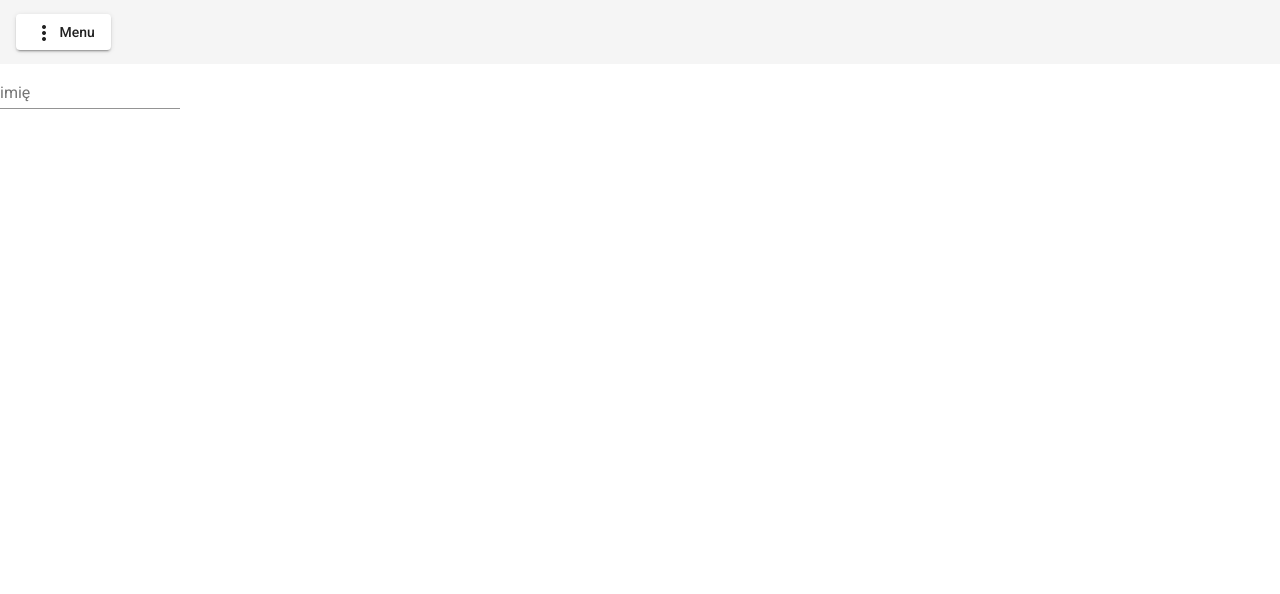
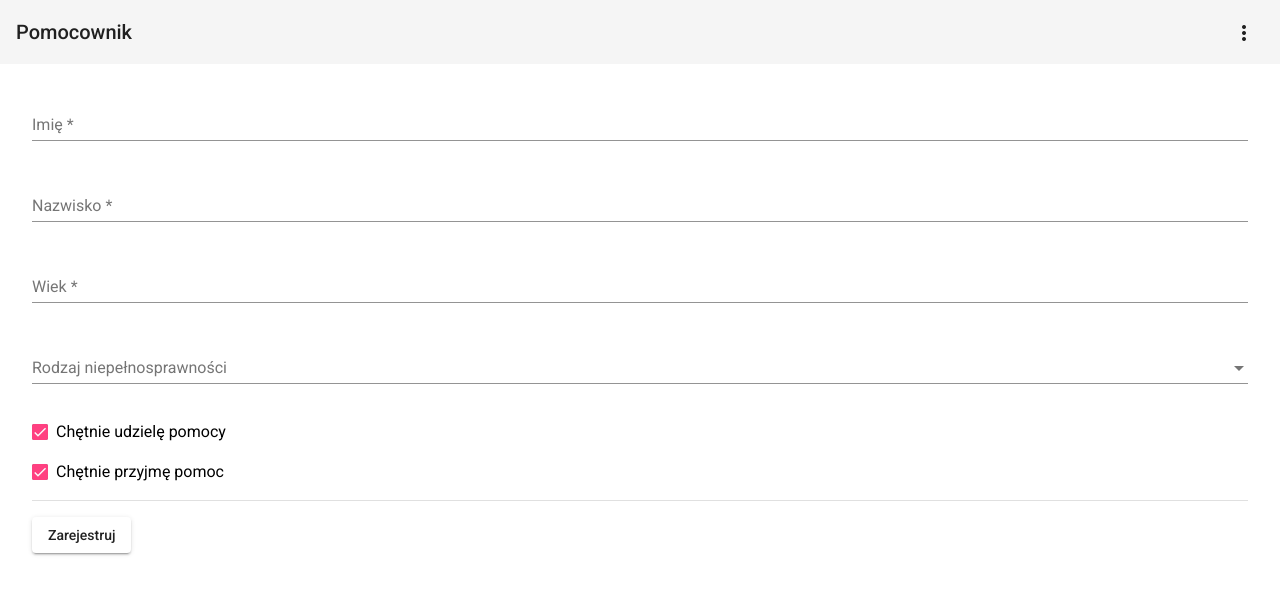
Before and after one commit to maciok/helper, an Angular app in the folder src/ui/: page /registration in a window 1280 px wide. Shown: the top 594 px of the page. Built offline with nearby package versions, Linux system fonts and the light colour scheme.

Commit message:
registration form

```diff
--- a/src/ui/src/app/app.component.html
+++ b/src/ui/src/app/app.component.html
@@ -1,14 +1,20 @@
 <mat-toolbar>
+
+  <!--<button mat-icon-button>
+    <mat-icon>arrow_back</mat-icon>
+  </button>-->
+
+  <span>Pomocownik</span>
+
   <mat-menu #appMenu="matMenu">
-    <button mat-menu-item>Zgłoś potrzebę pomocy</button>
     <button mat-menu-item>Twój profil</button>
+    <button mat-menu-item routerLink="/registration">Rejestracja</button>
   </mat-menu>
 
-  <button mat-raised-button [matMenuTriggerFor]="appMenu">
+  <button id="menuBtn" mat-icon-button [matMenuTriggerFor]="appMenu">
     <mat-icon>more_vert</mat-icon>
-    Menu
   </button>
+
 </mat-toolbar>
 
-
 <router-outlet></router-outlet>
--- a/src/ui/src/app/app.component.scss
+++ b/src/ui/src/app/app.component.scss
@@ -0,0 +1,3 @@
+mat-toolbar {
+  justify-content: space-between;
+}
--- a/src/ui/src/app/model/role.model.ts
+++ b/src/ui/src/app/model/role.model.ts
@@ -1,4 +1,4 @@
-enum Role {
+export enum Role {
   VOLUNTEER,
   NECESSITOUS,
 }
--- a/src/ui/src/app/model/user.model.ts
+++ b/src/ui/src/app/model/user.model.ts
@@ -1,7 +1,10 @@
+import { Role } from "./role.model";
+import { Disabilities } from "./disabilities.model";
+
 export interface User {
   firstName: string;
   lastName: string;
   roles: Role[];
-  disabilities: [];
+  disabilities: Disabilities[];
   age: number;
 }
--- a/src/ui/src/app/registration/registration.component.html
+++ b/src/ui/src/app/registration/registration.component.html
@@ -1,5 +1,55 @@
-<form>
-  <mat-form-field class="example-full-width">
-    <input matInput placeholder="imię">
-  </mat-form-field>
+<form [formGroup]="form" (ngSubmit)="onSubmit()">
+  <p>
+    <mat-form-field>
+      <label for="firstName" class="sr-only">Imię</label>
+      <input id="firstName" matInput placeholder="Imię" [formControl]="firstNameControl">
+      <mat-error *ngIf="!firstNameControl.valid && firstNameControl.touched">
+        Imię jest wymagane
+      </mat-error>
+    </mat-form-field>
+  </p>
+  <p>
+    <mat-form-field>
+      <label for="lastName" class="sr-only">Nazwisko</label>
+      <input id="lastName" matInput placeholder="Nazwisko" [formControl]="lastNameControl">
+      <mat-error *ngIf="!lastNameControl.valid && lastNameControl.touched">
+        Nazwisko jest wymagane
+      </mat-error>
+    </mat-form-field>
+  </p>
+  <p>
+    <mat-form-field>
+      <label for="age" class="sr-only">Wiek</label>
+      <input id="age" matInput placeholder="Wiek" [formControl]="ageControl">
+      <mat-error *ngIf="!ageControl.valid && ageControl.touched">
+        Wiek jest wymagany
+      </mat-error>
+    </mat-form-field>
+  </p>
+  <p>
+    <mat-form-field>
+      <mat-label>Rodzaj niepełnosprawności</mat-label>
+      <mat-select [formControl]="disabilitiesControl" multiple>
+        <mat-option [value]="0">Ruchowa</mat-option>
+        <mat-option [value]="1">Słuchowa</mat-option>
+        <mat-option [value]="2">Wzrokowa</mat-option>
+        <mat-option [value]="3">Umysłowa</mat-option>
+        <mat-option [value]="4">Choroba przewlekła</mat-option>
+        <mat-option [value]="5">CHoroby kręgosłupa</mat-option>
+        <mat-option [value]="6">Alergie</mat-option>
+      </mat-select>
+    </mat-form-field>
+  </p>
+  <p>
+    <mat-checkbox [formControl]="givesHelpControl">Chętnie udzielę pomocy</mat-checkbox>
+  </p>
+  <p>
+    <mat-checkbox [formControl]="needsHelpControl">Chętnie przyjmę pomoc</mat-checkbox>
+  </p>
+  <p>
+    <mat-divider></mat-divider>
+  </p>
+  <p>
+    <button type="submit" mat-raised-button>Zarejestruj</button>
+  </p>
 </form>
--- a/src/ui/src/app/registration/registration.component.scss
+++ b/src/ui/src/app/registration/registration.component.scss
@@ -0,0 +1,7 @@
+form {
+  margin: 2rem;
+}
+
+mat-form-field {
+  width: 100%;
+}
--- a/src/ui/src/app/registration/registration.component.ts
+++ b/src/ui/src/app/registration/registration.component.ts
@@ -1,4 +1,8 @@
 import { Component, OnInit } from '@angular/core';
+import { FormBuilder, FormControl, FormGroup, Validators } from "@angular/forms";
+import { Router } from "@angular/router";
+import { User } from "../model/user.model";
+import { Role } from "../model/role.model";
 
 @Component({
   selector: 'app-registration',
@@ -7,9 +11,78 @@ import { Component, OnInit } from '@angular/core';
 })
 export class RegistrationComponent implements OnInit {
 
-  constructor() { }
+  form: FormGroup;
+
+  constructor(private fb: FormBuilder,
+              private router: Router) {
+  }
 
   ngOnInit() {
+    // TODO get logged user
+    const user = {
+      firstName: null,
+      lastName: null,
+      age: null,
+      disabilities: [],
+      roles: [Role.NECESSITOUS, Role.VOLUNTEER],
+    } as User;
+    this.form = this.fb.group({
+      firstName: this.fb.control(user.firstName, Validators.required),
+      lastName: this.fb.control(user.lastName, Validators.required),
+      age: this.fb.control(user.age, Validators.required),
+      disabilities: this.fb.control(user.disabilities),
+      needsHelp: this.fb.control(user.roles.includes(Role.NECESSITOUS)),
+      givesHelp: this.fb.control(user.roles.includes(Role.VOLUNTEER)),
+    })
   }
 
+  get firstNameControl(): FormControl {
+    return this.form.get('firstName') as FormControl;
+  }
+
+  get lastNameControl(): FormControl {
+    return this.form.get('lastName') as FormControl;
+  }
+
+  get ageControl(): FormControl {
+    return this.form.get('age') as FormControl;
+  }
+
+  get disabilitiesControl(): FormControl {
+    return this.form.get('disabilities') as FormControl;
+  }
+
+  get needsHelpControl(): FormControl {
+    return this.form.get('needsHelp') as FormControl;
+  }
+
+  get givesHelpControl(): FormControl {
+    return this.form.get('givesHelp') as FormControl;
+  }
+
+  onSubmit(): void {
+    if (this.form.valid) {
+      const user = {
+        firstName: this.firstNameControl.value,
+        lastName: this.lastNameControl.value,
+        age: this.ageControl.value,
+        disabilities: this.disabilitiesControl.value,
+        roles: this.createRoles(),
+      } as User;
+      // TODO save user
+      console.log(user);
+    }
+  }
+
+  private createRoles(): Role[] {
+    const roles = [];
+    if (this.needsHelpControl.value) {
+      roles.push(Role.NECESSITOUS);
+    }
+    if (this.givesHelpControl.value) {
+      roles.push(Role.VOLUNTEER);
+    }
+    console.log(roles);
+    return roles;
+  }
 }
--- a/src/ui/src/styles.scss
+++ b/src/ui/src/styles.scss
@@ -30,3 +30,12 @@ $ui-theme: mat-light-theme($ui-primary, $ui-accent, $ui-warn);
 
 html, body { height: 100%; }
 body { margin: 0; font-family: Roboto, "Helvetica Neue", sans-serif; }
+
+.sr-only {
+  position: absolute;
+  left: -10000px;
+  width: 1px;
+  height: 1px;
+  top: auto;
+  overflow: hidden;
+}
```
Also changed, not shown: src/ui/src/app/app.module.ts (+9 -1 lines), src/ui/src/app/model/disabilities.model.ts (added, +9 -0 lines).
